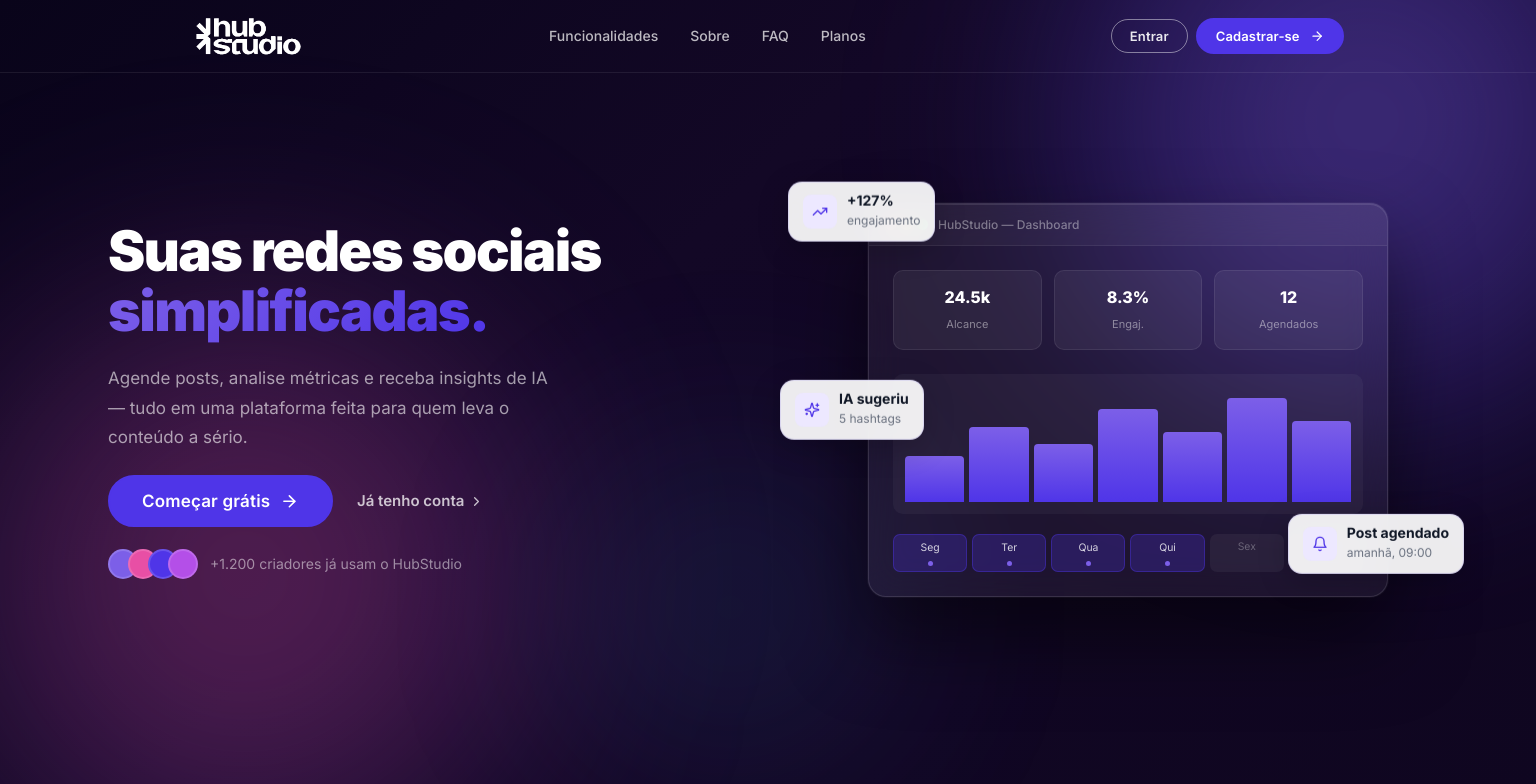
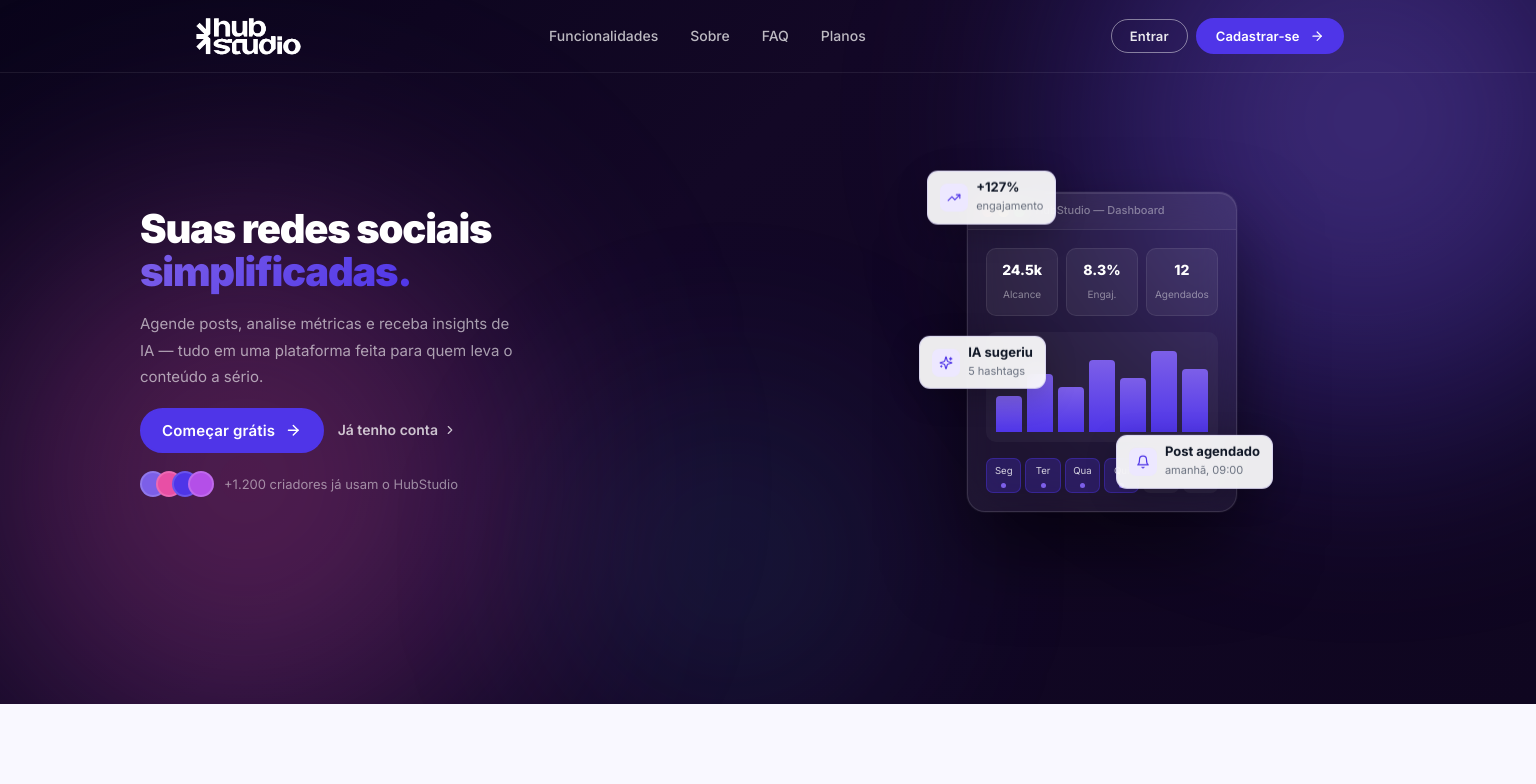
Before and after one commit to brenosemfreio/tcc, a React (Vite) app: page / in a window 1536 px wide. Shown: the top 784 px of the page. Built offline with nearby package versions, Linux system fonts and the light colour scheme.

Commit message:
chore: auto sync [Claude]

```diff
--- a/src/pages/Landing/Landing.css
+++ b/src/pages/Landing/Landing.css
@@ -1762,6 +1762,96 @@
    RESPONSIVO
    ══════════════════════════════════════════════════════════ */
 
+/* ── 1601–1792px: notebooks grandes / desktops pequenos ─────
+   Ajuste sutil — versão "comprimida" do desktop principal.   */
+@media (min-width: 1601px) and (max-width: 1792px) {
+  .l-landing section .container { padding-inline: 56px; }
+
+  .l-hero__inner {
+    gap: 160px;
+    padding-top: 88px;
+    padding-bottom: 72px;
+  }
+  .l-hero__title { font-size: clamp(2rem, 3.4vw, 3rem); }
+  .l-hero__sub   { font-size: 1rem; max-width: 440px; }
+
+  .l-mockup { max-width: 480px; }
+  .l-mockup__body { padding: 22px; }
+  .l-mockup__chart { height: 128px; }
+}
+
+/* ── 1281–1600px: notebooks típicos (1366 / 1440 / 1536) ────
+   Escala reduzida e mais respiro lateral. Mantém identidade. */
+@media (min-width: 1281px) and (max-width: 1600px) {
+  /* Mais respiro horizontal nas bordas */
+  .l-landing section .container { padding-inline: 72px; }
+
+  /* Hero menor verticalmente e mais centralizado */
+  .l-hero { min-height: auto; }
+  .l-hero__inner {
+    grid-template-columns: 1fr 1fr;
+    gap: 80px;
+    min-height: 88vh;
+    padding-top: 80px;
+    padding-bottom: 56px;
+  }
+
+  /* Conteúdo esquerda */
+  .l-hero__content { gap: 18px; }
+  .l-hero__title {
+    font-size: clamp(1.875rem, 2.6vw, 2.5rem);
+    white-space: normal;
+  }
+  .l-hero__sub {
+    font-size: 0.9375rem;
+    max-width: 380px;
+  }
+  .l-hero__ctas { gap: 14px; }
+  .l-hero__ctas .btn {
+    padding: 11px 20px;
+    font-size: 0.9375rem;
+  }
+  .l-hero__link { font-size: 0.875rem; }
+  .l-hero__proof { font-size: 0.8125rem; gap: 10px; }
+  .l-hero__proof .l-avatar { width: 26px; height: 26px; }
+
+  /* Visual: limita largura para manter badges ancoradas ao mockup
+     (mockup 400 + ~80 de margem lateral = mesma proporção do desktop) */
+  .l-hero__visual {
+    max-width: 480px;
+    justify-self: center;
+  }
+
+  /* Mockup escala reduzida */
+  .l-mockup { max-width: 400px; }
+  .l-mockup__bar { padding: 9px 14px; }
+  .l-mockup__title { font-size: 0.6875rem; }
+  .l-mockup__body { padding: 18px; }
+  .l-mockup__kpis { gap: 8px; margin-bottom: 16px; }
+  .l-mockup__kpi { padding: 10px 8px; }
+  .l-mockup__kpi strong { font-size: 0.875rem; }
+  .l-mockup__kpi span { font-size: 0.625rem; }
+  .l-mockup__chart { height: 110px; padding: 10px; margin-bottom: 16px; }
+  .l-mockup__days { gap: 4px; }
+  .l-mockup__day { padding: 4px 2px; font-size: 0.6rem; }
+
+  /* Badges flutuantes menores */
+  .l-float {
+    padding: 8px 12px;
+    font-size: 0.75rem;
+    gap: 8px;
+    border-radius: 11px;
+  }
+  .l-float__icon {
+    width: 28px;
+    height: 28px;
+    font-size: 0.875rem;
+    border-radius: 7px;
+  }
+  .l-float strong { font-size: 0.8125rem; }
+  .l-float span   { font-size: 0.6875rem; }
+}
+
 /* ── ≤1280px: narrow desktop ───────────────────────────── */
 @media (max-width: 1280px) {
   .l-hero__inner {
```
